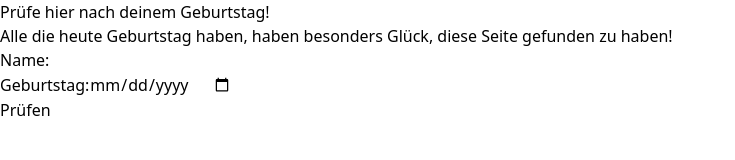
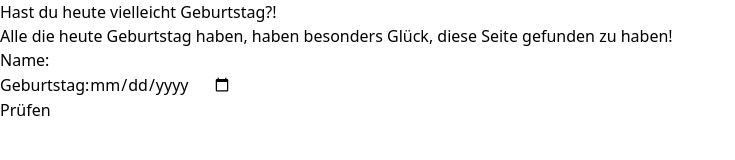
Before and after one commit to TOezdemir/Modul-3---React-Exercises, a React (Vite) app in the folder tag-17-useRef/: page / in a window 1280 px wide. Shown: the top 160 px of the page, without its empty margins (0-735 px from the left). Built offline with nearby package versions, Linux system fonts and the light colour scheme.

Commit message:
further typo changes

```diff
--- a/tag-17-useRef/src/components/BirthdayForm.tsx
+++ b/tag-17-useRef/src/components/BirthdayForm.tsx
@@ -28,7 +28,7 @@ function BirthdayForm() {
     return (
         <div className="font-sans flex flex-col items-center justify-center min-h-screen bg-gray-100">
             <div className="bg-white p-6 rounded-lg shadow-md max-w-sm">
-                <h2 className="text-2xl font-semibold mb-4 text-center">Prüfe hier nach deinem Geburtstag!
+                <h2 className="text-2xl font-semibold mb-4 text-center">Hast du heute vielleicht Geburtstag?!
                 <p className="text-sm mt-1">Alle die heute Geburtstag haben, haben besonders Glück, diese Seite gefunden zu haben!</p>
                 </h2>
                 <div className="mb-4">
```
